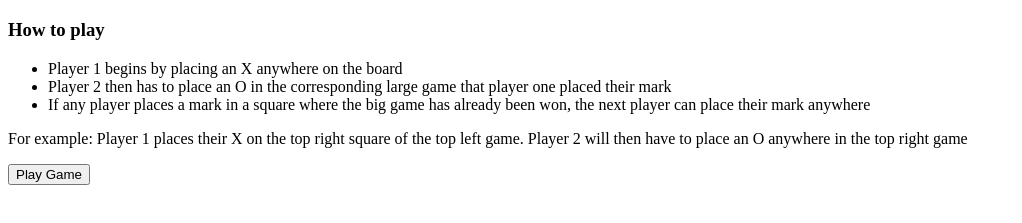
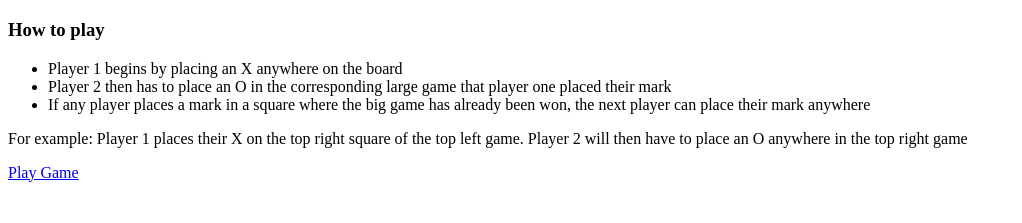
Before and after one commit to jacksonb2021/BigTacToe, a website: page index.html in a window 1280 px wide. Shown: the part 61-284 px from the top of the page, without its empty margins (0-1022 px from the left). Drawn offline with Linux system fonts and the light colour scheme.

Commit message:
Link to game

```diff
--- a/index.html
+++ b/index.html
@@ -24,7 +24,7 @@
     place an O anywhere in the top right game</p>
 
 
-    <button id="play">Play Game</button>
+    <a href="game.html" id="play">Play Game</a>
 
     <script src="js/index.js"></script>
 </div>
```
